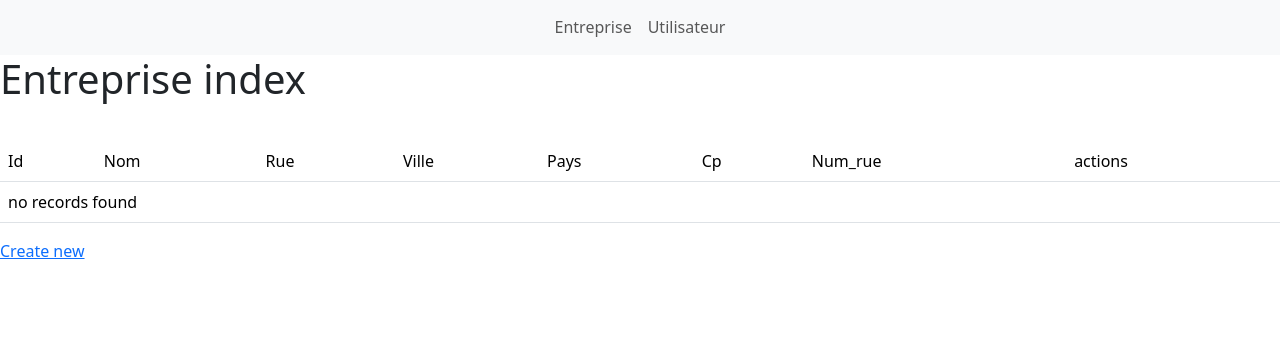
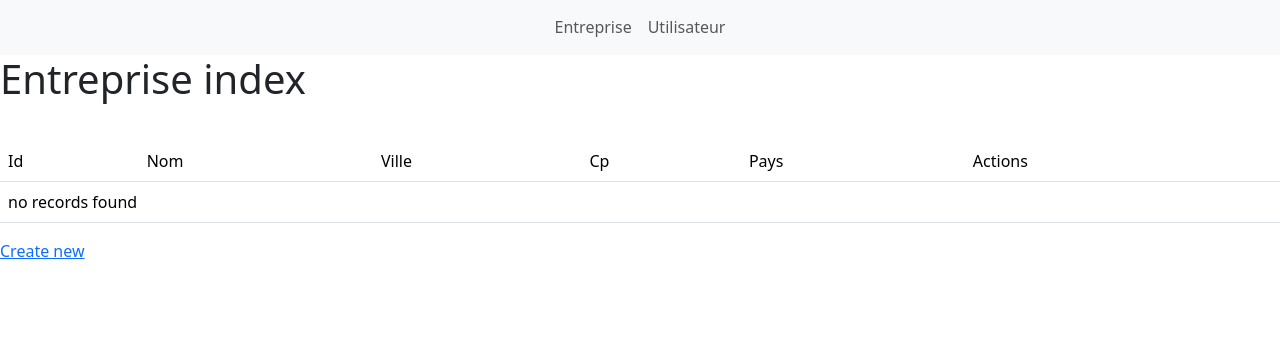
Before and after one commit to ProjetBDH/GestionStage, a Symfony app: template templates/entreprise/index.html.twig in a window 1280 px wide. Shown: the part 201-556 px from the top of the page. Run offline with Twig, Linux system fonts and the light colour scheme; the template is opened without the code that fills it, so the values that code supplies are empty; some libraries are stand-ins or nearby versions.

Commit message:
Update entrerpise form

```diff
--- a/templates/entreprise/index.html.twig
+++ b/templates/entreprise/index.html.twig
@@ -10,12 +10,10 @@
         <tr>
             <th>Id</th>
             <th>Nom</th>
-            <th>Rue</th>
             <th>Ville</th>
+            <th>Cp</th>
             <th>Pays</th>
-            <th>Cp</th>
-            <th>Num_rue</th>
-            <th>actions</th>
+            <th>Actions</th>
         </tr>
         </thead>
         <tbody>
@@ -23,11 +21,9 @@
             <tr>
                 <td>{{ entreprise.id }}</td>
                 <td>{{ entreprise.nom }}</td>
-                <td>{{ entreprise.rue }}</td>
                 <td>{{ entreprise.ville }}</td>
+                <td>{{ entreprise.cp }}</td>
                 <td>{{ entreprise.pays }}</td>
-                <td>{{ entreprise.cp }}</td>
-                <td>{{ entreprise.numRue }}</td>
                 <td>
                     <a href="{{ path('app_entreprise_show', {'id': entreprise.id}) }}">show</a>
                 </td>
```
